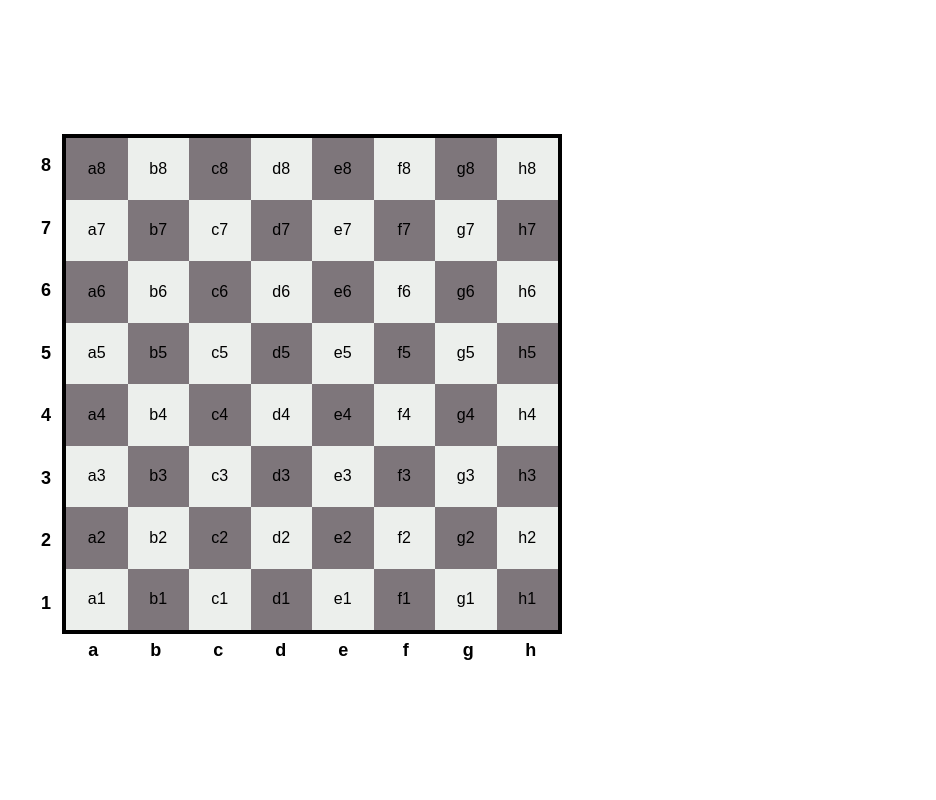
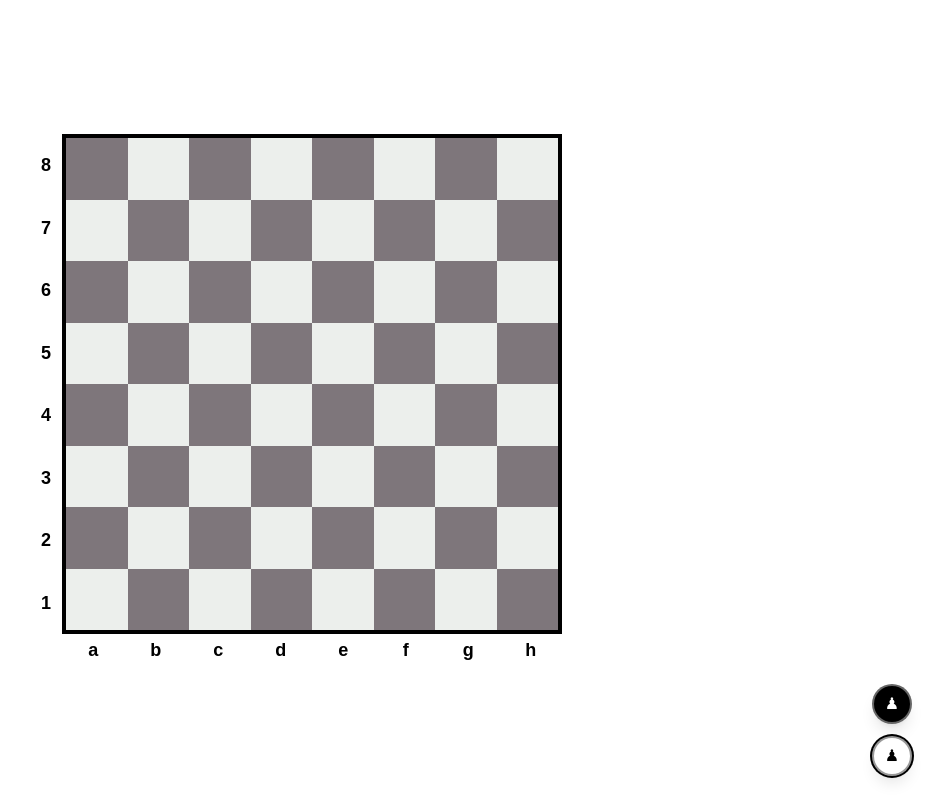
Before and after one commit to VD-Phuc-2k5/ChessGame, a Next.js app in the folder client/: page / in a window 1280 px wide. Shown: the whole page, without its empty margins (344-1280 px from the left). Built offline with nearby package versions, Linux system fonts and the light colour scheme.

Commit message:
refactor: implement BoardOrientation component for handling board rotation and overlays

```diff
--- a/client/src/app/globals.css
+++ b/client/src/app/globals.css
@@ -8,3 +8,30 @@
 body {
   font-family: Arial, Helvetica, sans-serif;
 }
+
+.board-orientation-overlay-dark {
+  position: fixed;
+  inset: 0;
+  z-index: 40;
+  pointer-events: none;
+  opacity: 0;
+  visibility: hidden;
+  background: radial-gradient(
+    circle at 50% 50%,
+    rgba(0, 0, 0, 0.98) 0%,
+    rgba(0, 0, 0, 0.995) 50%,
+    #000000 100%
+  );
+  will-change: opacity;
+}
+
+.board-orientation-overlay-flash {
+  position: fixed;
+  inset: 0;
+  z-index: 50;
+  pointer-events: none;
+  opacity: 0;
+  visibility: hidden;
+  background: #ffffff;
+  will-change: opacity;
+}
--- /dev/null
+++ b/client/src/components/board-orientation.tsx
@@ -0,0 +1,104 @@
+import { JSX, RefObject, useRef } from 'react';
+
+import { useGSAP } from '@gsap/react';
+import gsap from 'gsap';
+
+type Orientation = 'white' | 'black';
+
+interface BoardOrientationProps {
+  boardRef: RefObject<HTMLDivElement | null>;
+  orientation: Orientation;
+  onRotate: (orientation: Orientation) => void;
+}
+
+function BoardOrientation({ boardRef, orientation, onRotate }: BoardOrientationProps): JSX.Element {
+  const darkOverlayRef: RefObject<HTMLDivElement | null> = useRef<HTMLDivElement>(null);
+  const flashOverlayRef: RefObject<HTMLDivElement | null> = useRef<HTMLDivElement>(null);
+  const timelineRef: RefObject<gsap.core.Timeline | null> = useRef<gsap.core.Timeline | null>(null);
+  const targetRef: RefObject<Orientation> = useRef<Orientation>(orientation);
+
+  useGSAP(
+    (): void => {
+      const timeline = gsap.timeline({ paused: true });
+
+      timeline
+        .to(
+          boardRef.current,
+          {
+            scale: 1.25,
+            z: 120,
+            duration: 0.9,
+            ease: 'power2.in',
+            force3D: true,
+          },
+          0
+        )
+        .to(
+          boardRef.current,
+          {
+            rotationY: 180,
+            duration: 1.1,
+            ease: 'power2.inOut',
+            force3D: true,
+          },
+          0
+        )
+        .to(darkOverlayRef.current, { autoAlpha: 1, duration: 1.0, ease: 'power1.in' }, 0.2)
+        .fromTo(flashOverlayRef.current, { autoAlpha: 0 }, { autoAlpha: 1, duration: 0.12 }, 1.4)
+        .call(
+          (): void => {
+            onRotate(targetRef.current);
+            gsap.set(boardRef.current, { rotationY: 0 });
+          },
+          undefined,
+          1.55
+        )
+        .to(flashOverlayRef.current, { autoAlpha: 0, duration: 0.3 }, 1.7)
+        .to(darkOverlayRef.current, { autoAlpha: 0, duration: 0.5, ease: 'power2.out' }, 1.6)
+        .to(
+          boardRef.current,
+          { scale: 1, z: 0, rotationY: 0, duration: 0.7, ease: 'power2.out', force3D: true },
+          1.6
+        );
+
+      timelineRef.current = timeline;
+    },
+    { dependencies: [onRotate] }
+  );
+
+  const handleRotate: (target: Orientation) => void = (target: Orientation): void => {
+    if (target === orientation || timelineRef.current === null || timelineRef.current.isActive()) {
+      return;
+    }
+    targetRef.current = target;
+    timelineRef.current.restart();
+  };
+
+  return (
+    <>
+      <div className="fixed right-6 bottom-6 z-50 flex flex-col gap-3">
+        <button
+          type="button"
+          onClick={(): void => handleRotate('black')}
+          aria-label="Rotate to black side"
+          className={`grid h-10 w-10 cursor-pointer place-items-center rounded-full border-2 border-white/40 bg-black text-white shadow-lg transition-transform hover:scale-110 ${orientation === 'black' ? 'ring-2 ring-white' : ''}`}
+        >
+          ♟
+        </button>
+        <button
+          type="button"
+          onClick={(): void => handleRotate('white')}
+          aria-label="Rotate to white side"
+          className={`grid h-10 w-10 cursor-pointer place-items-center rounded-full border-2 border-black/40 bg-white text-black shadow-lg transition-transform hover:scale-110 ${orientation === 'white' ? 'ring-2 ring-black' : ''}`}
+        >
+          ♟
+        </button>
+      </div>
+      <div ref={darkOverlayRef} className="board-orientation-overlay-dark" />
+      <div ref={flashOverlayRef} className="board-orientation-overlay-flash" />
+    </>
+  );
+}
+
+export default BoardOrientation;
+export type { Orientation };
--- a/client/src/components/board.tsx
+++ b/client/src/components/board.tsx
@@ -1,56 +1,83 @@
-import { JSX } from 'react';
+'use client';
 
-import { FILE_ASCII_OFFSET } from '@chess/core';
+import { JSX, RefObject, useCallback, useMemo, useRef, useState } from 'react';
+
+import { FILE_ASCII_OFFSET, ICell } from '@chess/core';
 import { Board } from '@chess/domain';
 
+import BoardOrientation, { Orientation } from './board-orientation';
 import CellComponent from './cell';
 
 function BoardComponent(): JSX.Element {
   const boardSize = 500;
-  const board = Board.getBoardInstance(boardSize);
-  const cells: JSX.Element[] = [];
+  const [isFlipped, setIsFlipped] = useState(false);
+  const boardRef: RefObject<HTMLDivElement | null> = useRef<HTMLDivElement>(null);
 
-  for (const cell of board) {
-    const coordinate: string = cell.getCoordinate();
-    const color: string = cell.getColor();
-    cells.push(
-      <div key={coordinate} className="grid h-full w-full place-items-center">
-        <CellComponent color={color} coordinate={coordinate} />
+  const board = useMemo((): Board => Board.getBoardInstance(boardSize), [boardSize]);
+  const cells: ICell[] = useMemo((): ICell[] => [...board], [board]);
+
+  const orderedCells: JSX.Element[] = useMemo(
+    (): JSX.Element[] =>
+      (isFlipped ? [...cells].reverse() : cells).map((cell: ICell): JSX.Element => (
+        <div key={cell.getCoordinate()} className="grid h-full w-full place-items-center">
+          <CellComponent color={cell.getColor()} coordinate={cell.getCoordinate()} />
         </div>
+      )),
+    [cells, isFlipped]
   );
-  }
+
+  const fileNumbers: number[] = useMemo(
+    (): number[] => (isFlipped ? [1, 2, 3, 4, 5, 6, 7, 8] : [8, 7, 6, 5, 4, 3, 2, 1]),
+    [isFlipped]
+  );
+
+  const rankLetters: string[] = useMemo((): string[] => {
+    const letters: string[] = Array.from({ length: 8 }, (_: unknown, index: number): string =>
+      String.fromCharCode(FILE_ASCII_OFFSET + index + 1)
+    );
+    return isFlipped ? [...letters].reverse() : letters;
+  }, [isFlipped]);
+
+  const handleRotate: (orientation: Orientation) => void = useCallback(
+    (orientation: Orientation): void => {
+      setIsFlipped(orientation === 'black');
+    },
+    []
+  );
 
   return (
-    <section className="flex min-h-screen w-full items-center justify-center">
-      <div className="flex flex-col items-end">
+    <section className="flex min-h-screen w-full items-center justify-center overflow-hidden">
+      <div style={{ perspective: '1000px' }}>
+        <div ref={boardRef} className="flex flex-col items-end will-change-transform">
           <div className="flex h-full w-full items-end">
-          {/* File Number */}
             <div className="grid w-8 grid-rows-8" style={{ height: boardSize }}>
-            {Array.from({ length: 8 }, (_: unknown, index: number): JSX.Element => (
+              {fileNumbers.map((number: number, index: number): JSX.Element => (
                 <div key={index} className="grid h-full place-items-center">
-                <span className="text-lg font-bold">{8 - index}</span>
+                  <span className="text-lg font-bold">{number}</span>
                 </div>
               ))}
             </div>
-          {/* Board */}
             <div
               style={{ width: boardSize, height: boardSize }}
               className="grid grid-cols-8 border-4"
             >
-            {cells}
+              {orderedCells}
             </div>
           </div>
-        {/* Rank */}
           <div className="grid grid-cols-8" style={{ width: boardSize, height: 32 }}>
-          {Array.from({ length: 8 }, (_: unknown, index: number): JSX.Element => (
+            {rankLetters.map((letter: string, index: number): JSX.Element => (
               <div key={index} className="grid h-8 w-full place-items-center">
-              <span className="text-lg font-bold">
-                {String.fromCharCode(FILE_ASCII_OFFSET + index + 1)}
-              </span>
+                <span className="text-lg font-bold">{letter}</span>
               </div>
             ))}
           </div>
         </div>
+      </div>
+      <BoardOrientation
+        boardRef={boardRef}
+        orientation={isFlipped ? 'black' : 'white'}
+        onRotate={handleRotate}
+      />
     </section>
   );
 }
--- a/client/src/components/cell.tsx
+++ b/client/src/components/cell.tsx
@@ -1,4 +1,4 @@
-import { JSX } from 'react';
+import { JSX, memo } from 'react';
 
 interface CellComponentProps {
   color: string;
@@ -7,10 +7,11 @@ interface CellComponentProps {
 
 function CellComponent(props: CellComponentProps): JSX.Element {
   return (
-    <div style={{ backgroundColor: props.color }} className="grid h-full w-full place-items-center">
-      {props.coordinate}
-    </div>
+    <div
+      style={{ backgroundColor: props.color }}
+      className="grid h-full w-full place-items-center"
+    ></div>
   );
 }
 
-export default CellComponent;
+export default memo(CellComponent);
```
Lines whose indentation alone changed are shown as unchanged.
